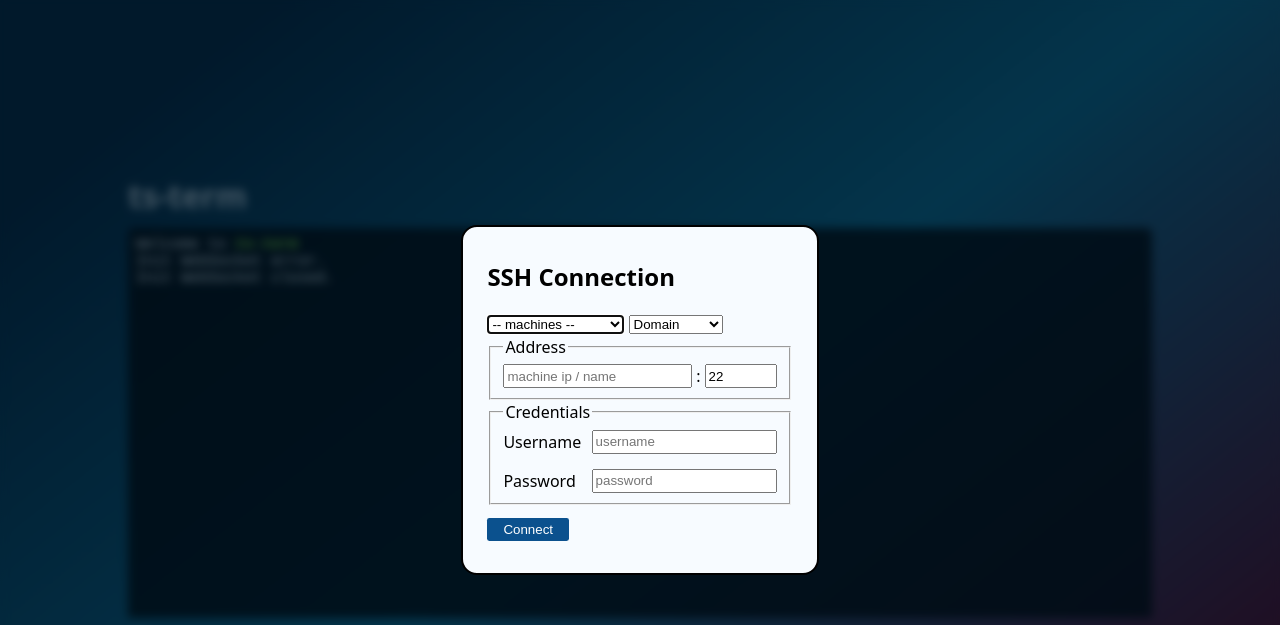
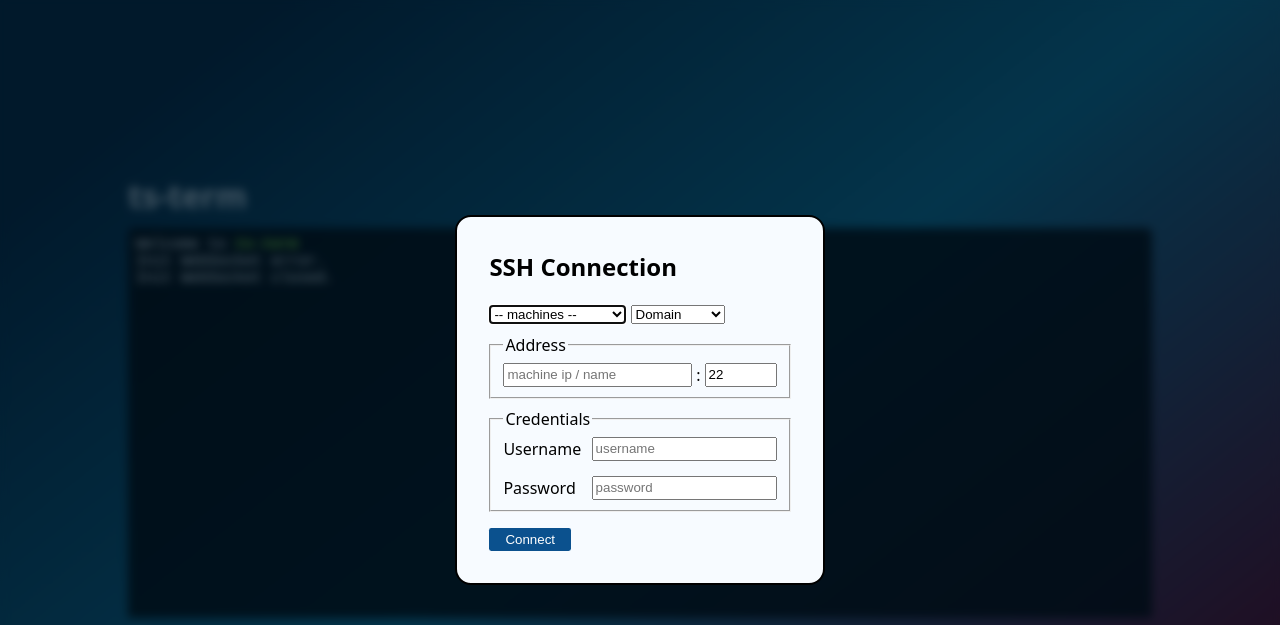
Before and after one commit to Sammy-T/ts-term, a website built with Vite: page web/index.html in a window 1280 px wide. Shown: the top 625 px of the page. Built offline with nearby package versions, Linux system fonts and the light colour scheme; no server answers; what @xterm/addon-web-links would draw is missing.

Commit message:
Adjust dialog spacing

```diff
--- a/web/src/style.css
+++ b/web/src/style.css
@@ -79,7 +79,7 @@ footer {
 }
 
 dialog {
-	padding: 2rem 1.5rem;
+	padding: 2rem;
 	border-radius: 1rem;
 	border: 2px solid light-dark(black,rgba(255, 255, 255, 0.373));
 	background-color: light-dark(rgb(247, 251, 255), rgba(5, 8, 12, 0.711));
@@ -89,8 +89,12 @@ dialog {
 		margin-bottom: 1rem;
 	}
 
+	& fieldset {
+		margin: 0.5rem 0;
+	}
+
 	& button {
-		margin-top: 0.85rem;
+		margin-top: 0.5rem;
 		padding: 0.25rem 1rem;
 		border: none;
 		border-radius: 0.15rem;
```
